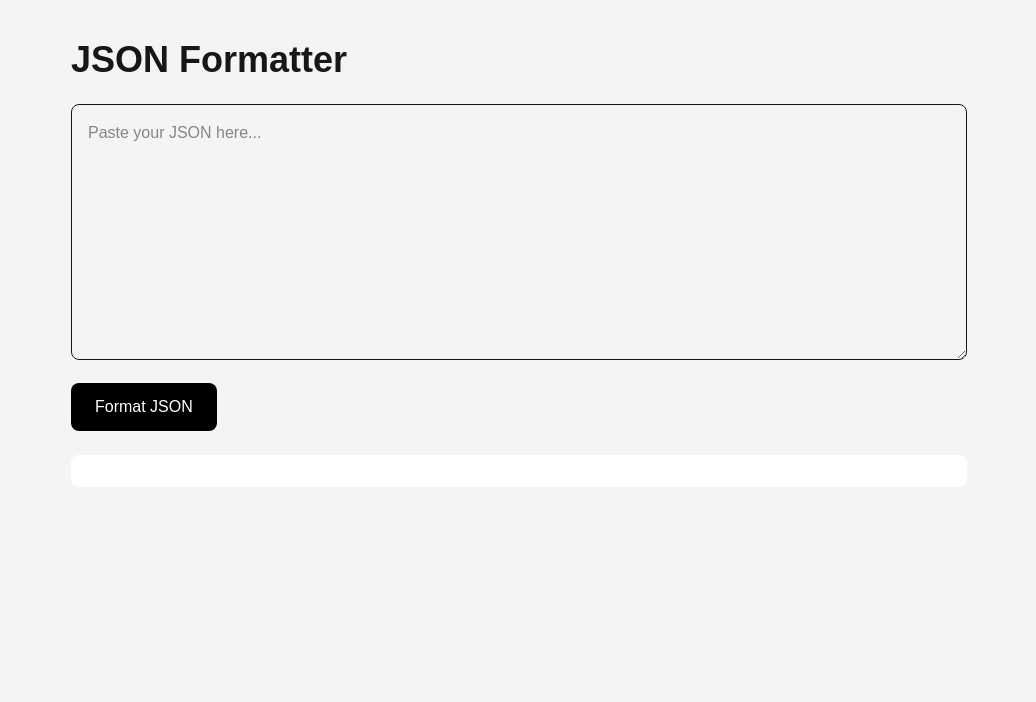
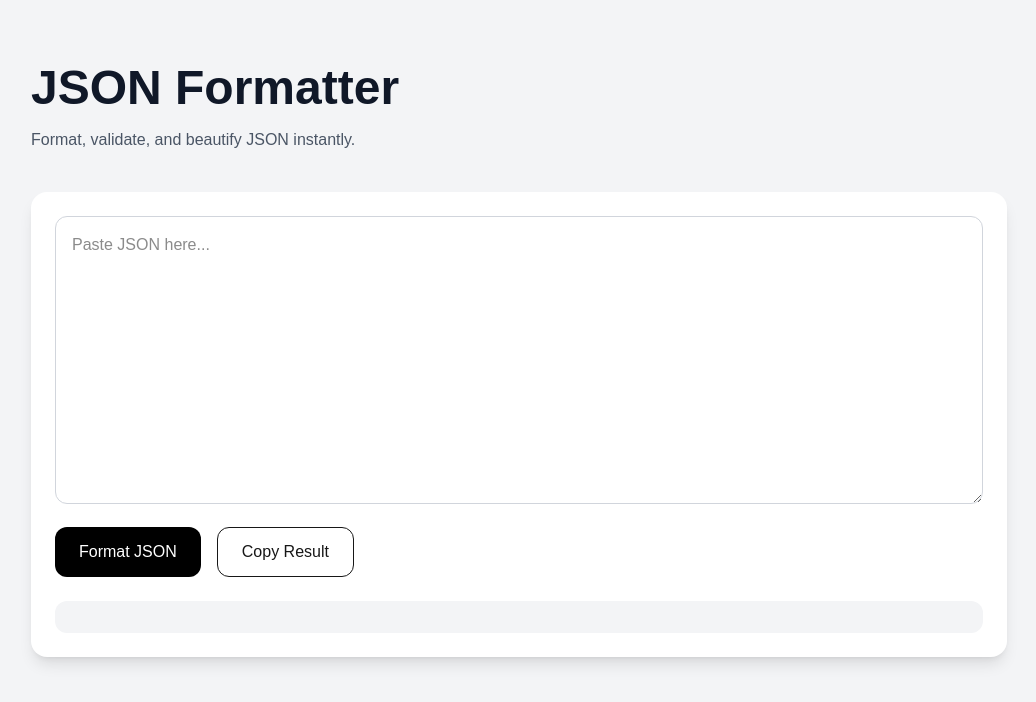
Before and after one commit to cainiaodjm/my-first-site, a Next.js app: page / in a window 1280 px wide. Shown: the top 702 px of the page, without its empty margins (121-1157 px from the left). Built offline with nearby package versions, Linux system fonts and the light colour scheme.

Commit message:
improve ui

```diff
--- a/app/page.tsx
+++ b/app/page.tsx
@@ -10,34 +10,56 @@ export default function Home() {
     try {
       const parsed = JSON.parse(input);
       setOutput(JSON.stringify(parsed, null, 2));
-    } catch (error) {
+    } catch {
       setOutput("Invalid JSON");
     }
   };
 
+  const copyOutput = async () => {
+    await navigator.clipboard.writeText(output);
+    alert("Copied!");
+  };
+
   return (
-    <div className="min-h-screen p-10 bg-gray-100">
-      <div className="max-w-4xl mx-auto">
-        <h1 className="text-4xl font-bold mb-6">JSON Formatter</h1>
+    <main className="min-h-screen bg-gray-100">
+      <div className="max-w-5xl mx-auto px-6 py-16">
+        <h1 className="text-5xl font-bold text-gray-900 mb-4">
+          JSON Formatter
+        </h1>
 
+        <p className="text-gray-600 mb-10">
+          Format, validate, and beautify JSON instantly.
+        </p>
+
+        <div className="bg-white rounded-2xl shadow-lg p-6">
           <textarea
-          className="w-full h-64 p-4 border rounded-lg mb-4"
-          placeholder="Paste your JSON here..."
+            className="w-full h-72 border border-gray-300 rounded-xl p-4 outline-none focus:ring-2 focus:ring-black"
+            placeholder="Paste JSON here..."
             value={input}
             onChange={(e) => setInput(e.target.value)}
           />
 
+          <div className="flex gap-4 mt-4">
             <button
               onClick={formatJSON}
-          className="px-6 py-3 bg-black text-white rounded-lg"
+              className="px-6 py-3 bg-black text-white rounded-xl hover:opacity-90"
             >
               Format JSON
             </button>
 
-        <pre className="mt-6 p-4 bg-white rounded-lg overflow-auto">
+            <button
+              onClick={copyOutput}
+              className="px-6 py-3 border rounded-xl hover:bg-gray-100"
+            >
+              Copy Result
+            </button>
+          </div>
+
+          <pre className="mt-6 bg-gray-100 rounded-xl p-4 overflow-auto text-sm">
             {output}
           </pre>
         </div>
       </div>
+    </main>
   );
 }
```
Lines whose indentation alone changed are shown as unchanged.
